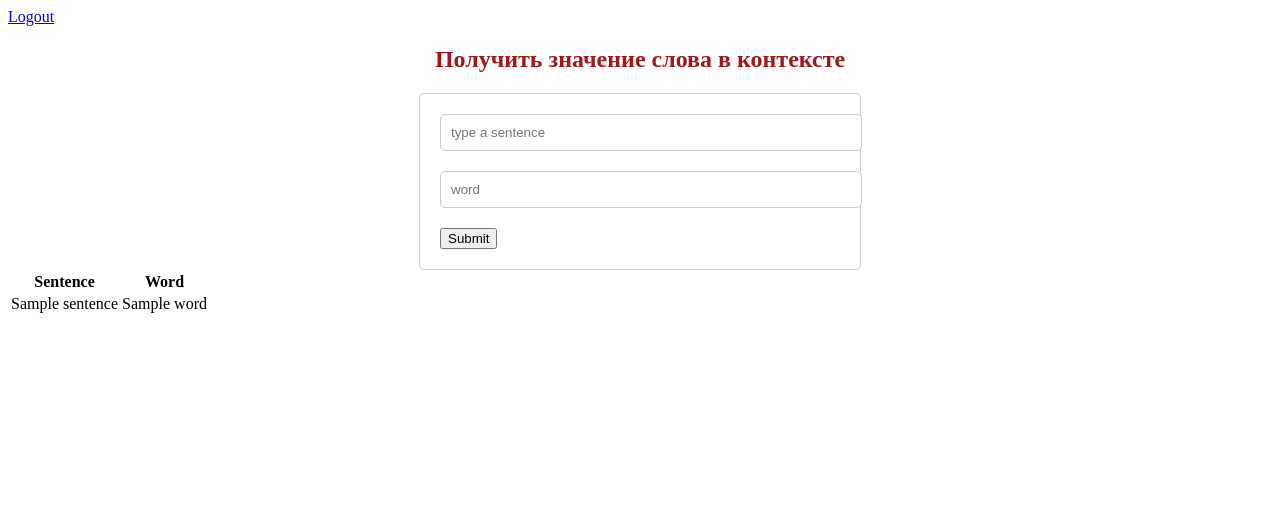
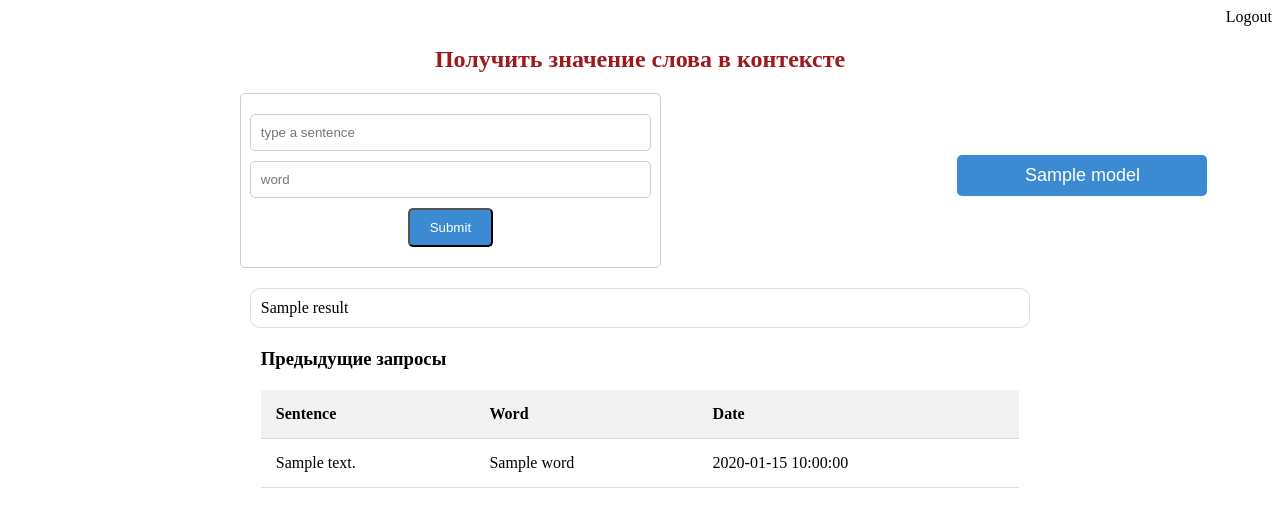
Before and after one commit to IgorL123/wsd_rus, a Flask app: template app/templates/home.html in a window 1280 px wide. Shown: the top 527 px of the page. Run offline with Flask 3, Linux system fonts and the light colour scheme; the template is opened without the code that fills it: most values are stand-ins (such as "Sample title", 1, 10 or a date in 2020).

Commit message:
home page update

```diff
--- a/app/backend/core /__init__.py
+++ /dev/null
@@ -1 +0,0 @@
-from .embeddings import *
--- /dev/null
+++ b/app/backend/core/__init__.py
@@ -0,0 +1 @@
+from .embeddings import main
--- /dev/null
+++ b/app/backend/core/embeddings.py
@@ -0,0 +1,2 @@
+def main(*args):
+    return "test res"
--- a/app/backend/models/models.py
+++ b/app/backend/models/models.py
@@ -33,6 +33,9 @@ class Request(db.Model):
         self.date = date
         self.id_user = id_user
 
+    def __repr__(self):
+        return f"{self.text}"
+
 
 class Response(db.Model):
     __tablename__ = "response"
--- /dev/null
+++ b/app/static/selectModel.js
@@ -0,0 +1,15 @@
+function selectModel(modelName) {
+    fetch('/select/model', {
+        method: 'POST',
+        headers: {
+            'Content-Type': 'application/json'
+        },
+        body: JSON.stringify({
+            model: modelName
+        })
+    })
+    .then(response => response.json())
+    .then(data => {
+        console.log(data);
+    });
+}
--- a/app/static/styles.css
+++ b/app/static/styles.css
@@ -25,3 +25,48 @@ input[type="password"] {
   border-radius: 5px;
   border: 1px solid #ccc;
 }
+
+.model-button {
+    margin-bottom: 10px;
+    padding: 10px 20px;
+    background-color: #3b8ad2;
+    color: white;
+    border: none;
+    border-radius: 5px;
+    cursor: pointer;
+    font-size: 18px;
+    width: 250px;
+}
+
+.submit-button {
+  padding: 10px 20px;
+  border-radius: 5px;
+  background-color: #3b8ad2;
+  color: white;
+}
+
+.model-button:hover {
+  background-color: #012c59;
+}
+
+.submit-button:hover {
+  background-color: #012c59;
+}
+.model-msg {
+  width: 60%;
+  min-height: 20%;
+  margin-top: 20px;
+  text-align: left;
+  border: 1px solid #ddd;
+  border-radius: 10px;
+  padding: 10px;
+  margin-left:auto;
+  margin-right:auto;
+}
+
+.model-block {
+  width: 30%;
+  display: flex;
+  flex-direction: column;
+  align-items: center;
+}
--- /dev/null
+++ b/app/static/typeText.js
@@ -0,0 +1,42 @@
+/**
+ * Печатание текста - Тиккер
+ * @param {object} args
+ */
+function autotypingText( args ){
+
+	let itemCount = Number( args.data.length )
+	let curItemIndex = -1;
+	let currentLength = 0;
+	let theText = ''
+
+	runTheTicker();
+
+	function runTheTicker(){
+		let theHold
+
+		if( currentLength === 0 ){
+			curItemIndex++;
+			curItemIndex = curItemIndex % itemCount;
+			theText = args.data[curItemIndex].text.replace( /"/g, '-' );
+			args.element.href = args.data[curItemIndex].url;
+		}
+
+		args.element.innerHTML = theText.substring( 0, currentLength ) + znak();
+
+		if( currentLength !== theText.length ){
+			currentLength++;
+			theHold = args.typingSpeed;
+		}
+		else{
+			currentLength = 0;
+			theHold = args.switchTimeout;
+		}
+
+		setTimeout( runTheTicker, theHold );
+	}
+
+	function znak(){
+		return ( currentLength === theText.length ) ? '' : '|';
+	}
+
+}
--- a/app/templates/home.html
+++ b/app/templates/home.html
@@ -1,35 +1,62 @@
 {% extends "base.html" %}
 {% block content %}
+    <script src="../static/selectModel.js" > </script>
+    <script src="../static/typeText.js" > </script>
 
-    <div>
-        <a href="/logout">Logout</a>
+    <div style="display: flex; justify-content: flex-end; margin-bottom: 20px;">
+        <a href="/logout" style="text-decoration: none; color: #000;">Logout</a>
     </div>
-    <h2>
+
+    <h2 style="text-align: center; margin-bottom: 20px;">
         Получить значение слова в контексте
     </h2>
 
-    <form method="POST" action="/prompt">
-        <input type="text" name="prompt" class="form-control" placeholder="type a sentence">
-        <input type="text" name="word" class="form-control" placeholder="word">
-        <button type="submit">Submit</button>
-    </form>
+    <div style="display: flex; justify-content: space-between; align-items: center; width: 100%;">
 
-    <div>
-        <table>
+        <form method="POST" action="/prompt" style="width: 30%; display: flex; flex-direction: column; align-items: center;">
+            <input type="text" name="prompt" class="form-control" placeholder="type a sentence" style="margin-bottom: 10px; width: 100%;">
+            <input type="text" name="word" class="form-control" placeholder="word" style="margin-bottom: 10px; width: 100%;">
+            <button type="submit" class="submit-button">Submit</button>
+        </form>
+
+    <div class="model-block">
+        {% for model in models %}
+            <div id="models">
+                <button class="model-button" type="button" onclick="selectModel('{{ model }}')">{{ model }}</button>
+            </div>
+        {% endfor %}
+    </div>
+
+    </div>
+
+    <div id="result" class="model-msg">
+        {% if result %}
+            {{ result }}
+        {% else %}
+            Результат будет отображен здесь...
+        {% endif %}
+    </div>
+
+    <div style="width: 60%; margin-top: 20px; margin-left:auto; margin-right:auto;">
+        <h3 style="margin-bottom: 20px;">Предыдущие запросы</h3>
+        <table style="width: 100%; text-align: left; border-collapse: collapse;">
           <thead>
-            <tr>
-              <th>Sentence</th>
-              <th>Word    </th>
+            <tr style="background-color: #f2f2f2;">
+                <th style="padding: 15px; border-bottom: 1px solid #ddd;">Sentence</th>
+                <th style="padding: 15px; border-bottom: 1px solid #ddd;">Word</th>
+                <th style="padding: 15px; border-bottom: 1px solid #ddd;">Date</th>
             </tr>
           </thead>
           <tbody>
-            {% for sentence, word in data %}
+            {% for row in data %}
               <tr>
-                <td>{{ sentence }}</td>
-                <td>{{ word     }}</td>
+                <td style="padding: 15px; border-bottom: 1px solid #ddd;">{{ row.text }}</td>
+                <td style="padding: 15px; border-bottom: 1px solid #ddd;">{{ row.word }}</td>
+                <td style="padding: 15px; border-bottom: 1px solid #ddd;">{{ row.date }}</td>
               </tr>
             {% endfor %}
           </tbody>
         </table>
     </div>
+
 {% endblock %}
```
Also changed, not shown: app/backend/routes/home.py (+4 -3 lines), app/backend/routes/prompt.py (+11 -4 lines), docker-compose.yml (+6 -1 lines), app/backend/core /embeddings.py (deleted), 1 other file.
